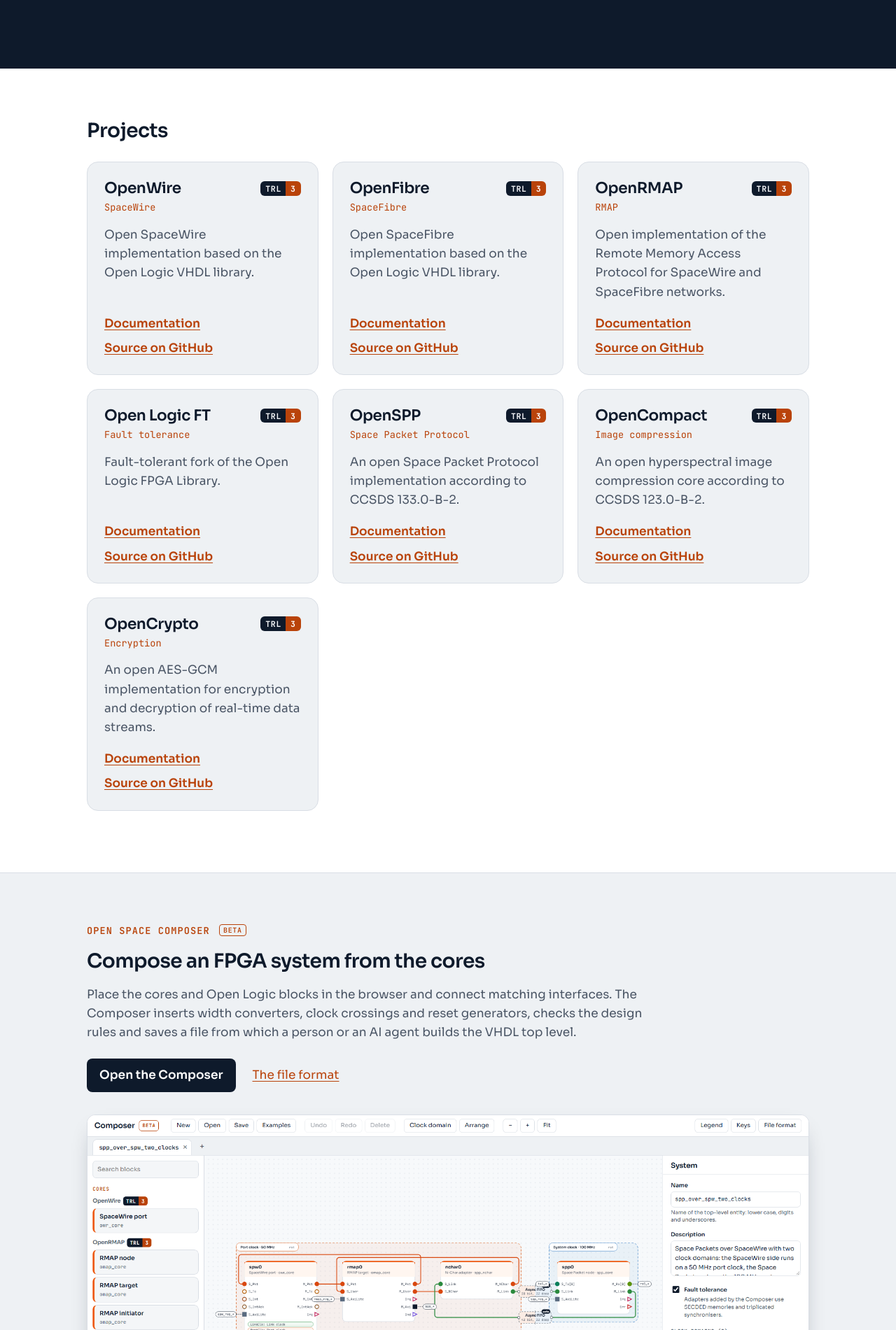
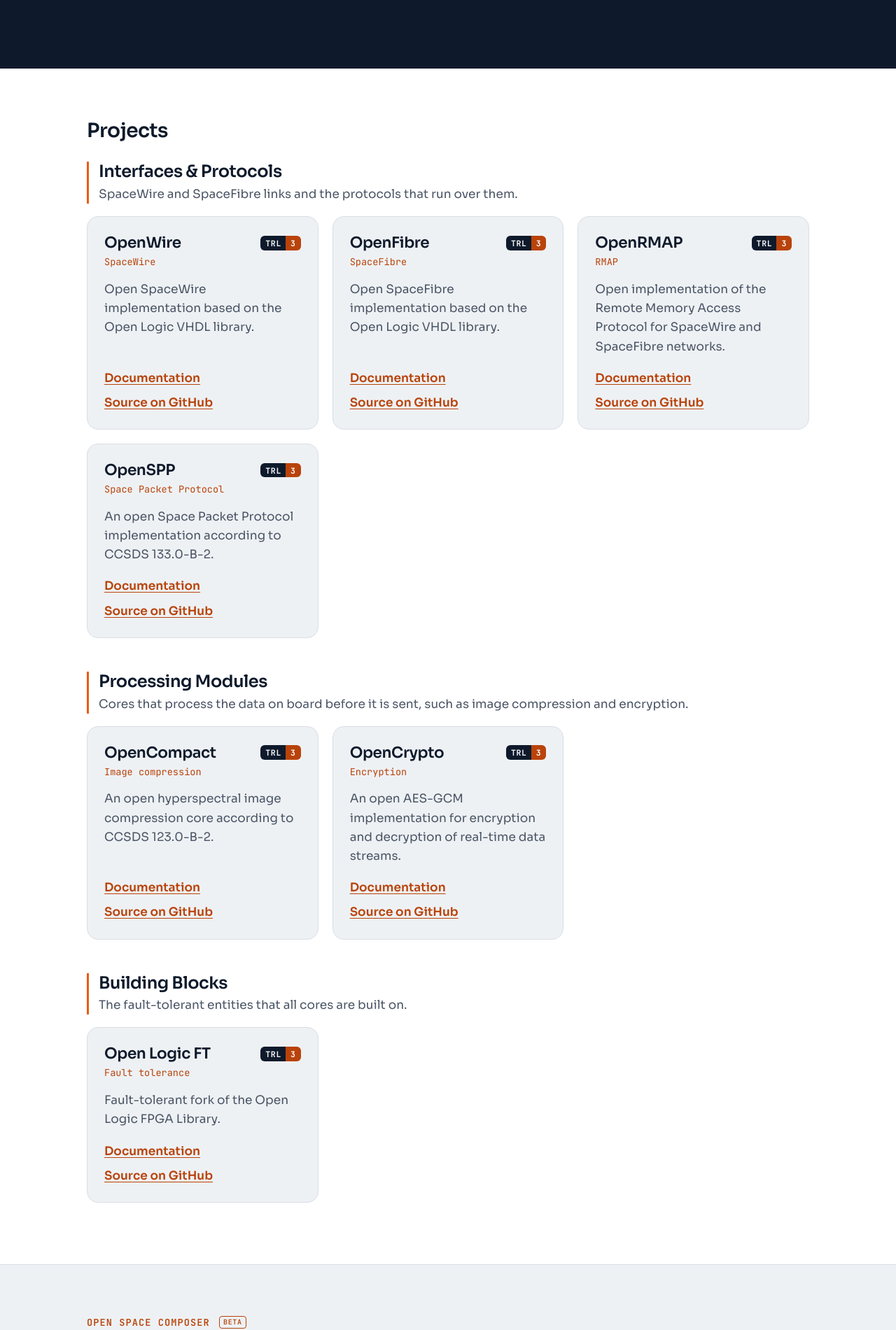
Before and after one commit to open-space-hdl/open-space-hdl.github.io, a Jekyll site: the page built from index.html, in a window 1280 px wide. Shown: the part 467-2368 px from the top of the page at 70% size. Built offline with Jekyll 4.4.1, drawn with Linux system fonts in a browser that asks for light colours.

Commit message:
Group the projects on the start page
The project cards are shown in three groups: Interfaces & Protocols (OpenWire, OpenFibre, OpenRMAP, OpenSPP),
Processing Modules (OpenCompact, OpenCrypto) and Building Blocks (Open Logic FT). The groups, their order and a
one-sentence summary are in _data/project_groups.yml; every project names its group in _data/projects.yml, which
is now in group order (the TRL page follows it). Each group is an anchor (/#interfaces-protocols and so on). The
card titles move from h3 to h4 below the group headings.

A browser test checks the groups, their members and that every project of projects.yml appears exactly once, so a
project without a known group cannot disappear unnoticed.

```diff
--- /dev/null
+++ b/_data/project_groups.yml
@@ -0,0 +1,18 @@
+# Groups of the project cards on the start page, in this order. Every project in projects.yml names its group by id;
+# the id is also the anchor of the group (openspacehdl.org/#<id>).
+#
+#   id:      anchor and key used by the group field of projects.yml
+#   title:   heading of the group
+#   summary: one sentence under the heading
+
+- id: interfaces-protocols
+  title: Interfaces & Protocols
+  summary: SpaceWire and SpaceFibre links and the protocols that run over them.
+
+- id: processing-modules
+  title: Processing Modules
+  summary: Cores that process the data on board before it is sent, such as image compression and encryption.
+
+- id: building-blocks
+  title: Building Blocks
+  summary: The fault-tolerant entities that all cores are built on.
--- a/_data/projects.yml
+++ b/_data/projects.yml
@@ -1,6 +1,8 @@
-# One entry per project, shown as a card on the start page (in this order).
+# One entry per project, shown as a card on the start page: grouped as in project_groups.yml, in this order within
+# a group. The TRL page lists the projects in this order too.
 #
 #   repo:      repository name in github.com/open-space-hdl
+#   group:     id of the group in project_groups.yml (a project without a known group is not shown on the start page)
 #   category:  short label under the name (protocol, domain, ...)
 #   public:    true once the repository is public -> card links to the source
 #   docs:      true once the repository publishes its own GitHub Pages site (MkDocs, tools/ of the repository)
@@ -12,6 +14,7 @@
 
 - name: OpenWire
   repo: openwire
+  group: interfaces-protocols
   category: SpaceWire
   summary: Open SpaceWire implementation based on the Open Logic VHDL library.
   public: true
@@ -21,6 +24,7 @@
 
 - name: OpenFibre
   repo: openfibre
+  group: interfaces-protocols
   category: SpaceFibre
   summary: Open SpaceFibre implementation based on the Open Logic VHDL library.
   public: true
@@ -30,6 +34,7 @@
 
 - name: OpenRMAP
   repo: openrmap
+  group: interfaces-protocols
   category: RMAP
   summary: Open implementation of the Remote Memory Access Protocol for SpaceWire and SpaceFibre networks.
   public: true
@@ -37,17 +42,9 @@
   trl: 3
   trl_status: Fully verified by simulation. Not yet tested on hardware, no flight heritage.
 
-- name: Open Logic FT
-  repo: open-logic-ft
-  category: Fault tolerance
-  summary: Fault-tolerant fork of the Open Logic FPGA Library.
-  public: true
-  docs: true
-  trl: 3
-  trl_status: Fully verified by simulation. Not yet tested on hardware, no flight heritage.
-
 - name: OpenSPP
   repo: openspp
+  group: interfaces-protocols
   category: Space Packet Protocol
   summary: An open Space Packet Protocol implementation according to CCSDS 133.0-B-2.
   public: true
@@ -57,6 +54,7 @@
 
 - name: OpenCompact
   repo: opencompact
+  group: processing-modules
   category: Image compression
   summary: An open hyperspectral image compression core according to CCSDS 123.0-B-2.
   public: true
@@ -66,9 +64,20 @@
 
 - name: OpenCrypto
   repo: opencrypto
+  group: processing-modules
   category: Encryption
   summary: An open AES-GCM implementation for encryption and decryption of real-time data streams.
   public: true
   docs: true
   trl: 3
   trl_status: Fully verified by simulation. Not yet tested on hardware, no flight heritage.
+
+- name: Open Logic FT
+  repo: open-logic-ft
+  group: building-blocks
+  category: Fault tolerance
+  summary: Fault-tolerant fork of the Open Logic FPGA Library.
+  public: true
+  docs: true
+  trl: 3
+  trl_status: Fully verified by simulation. Not yet tested on hardware, no flight heritage.
--- a/_includes/project-card.html
+++ b/_includes/project-card.html
@@ -8,13 +8,13 @@
 {%- endif -%}
 <article class="card{% if p.public %} card-linked{% endif %}">
   <div class="card-head">
-    <h3>
+    <h4>
       {%- if p.public -%}
       <a class="card-link" href="{{ target }}">{{ p.name }}</a>
       {%- else -%}
       {{ p.name }}
       {%- endif -%}
-    </h3>
+    </h4>
     {%- unless p.public %}
     <span class="badge">Coming soon</span>
     {%- endunless %}
--- a/assets/css/site.css
+++ b/assets/css/site.css
@@ -49,7 +49,7 @@ main { flex: 1 0 auto; }
 a { color: var(--orange-text); text-underline-offset: 0.2em; }
 a:hover { color: var(--navy); }
 
-h1, h2, h3 { line-height: 1.2; letter-spacing: -0.02em; font-weight: 600; }
+h1, h2, h3, h4 { line-height: 1.2; letter-spacing: -0.02em; font-weight: 600; }
 
 .nowrap { white-space: nowrap; }
 
@@ -146,6 +146,16 @@ h1, h2, h3 { line-height: 1.2; letter-spacing: -0.02em; font-weight: 600; }
 .projects { padding: 72px 0 88px; }
 .projects h2 { margin: 0 0 28px; font-size: 1.75rem; }
 
+/* Groups of project cards (_data/project_groups.yml) */
+.project-group + .project-group { margin-top: 48px; }
+.group-head {
+  margin: 0 0 18px;
+  padding-left: 14px;
+  border-left: 3px solid var(--orange);
+}
+.group-head h3 { margin: 0; font-size: 1.5rem; }
+.group-summary { margin: 4px 0 0; color: var(--text-muted); }
+
 .card-grid {
   display: grid;
   grid-template-columns: repeat(auto-fill, minmax(280px, 1fr));
@@ -199,7 +209,7 @@ h1, h2, h3 { line-height: 1.2; letter-spacing: -0.02em; font-weight: 600; }
   justify-content: space-between;
   gap: 12px;
 }
-.card h3 { margin: 0; font-size: 1.35rem; }
+.card h4 { margin: 0; font-size: 1.35rem; }
 
 .badge {
   flex-shrink: 0;
--- a/index.html
+++ b/index.html
@@ -15,11 +15,22 @@ layout: default
 <section class="projects" id="projects">
   <div class="wrap">
     <h2>Projects</h2>
-    <div class="card-grid">
-      {%- for project in site.data.projects %}
-      {% include project-card.html project=project %}
-      {%- endfor %}
-    </div>
+    {%- for group in site.data.project_groups %}
+    {%- assign members = site.data.projects | where: "group", group.id %}
+    {%- if members.size > 0 %}
+    <section class="project-group" id="{{ group.id }}" aria-labelledby="group-{{ group.id }}">
+      <div class="group-head">
+        <h3 id="group-{{ group.id }}">{{ group.title | escape }}</h3>
+        <p class="group-summary">{{ group.summary }}</p>
+      </div>
+      <div class="card-grid">
+        {%- for project in members %}
+        {% include project-card.html project=project %}
+        {%- endfor %}
+      </div>
+    </section>
+    {%- endif %}
+    {%- endfor %}
   </div>
 </section>
 
```
Also changed, not shown: tests/e2e/site.spec.mjs (+19 -2 lines).
